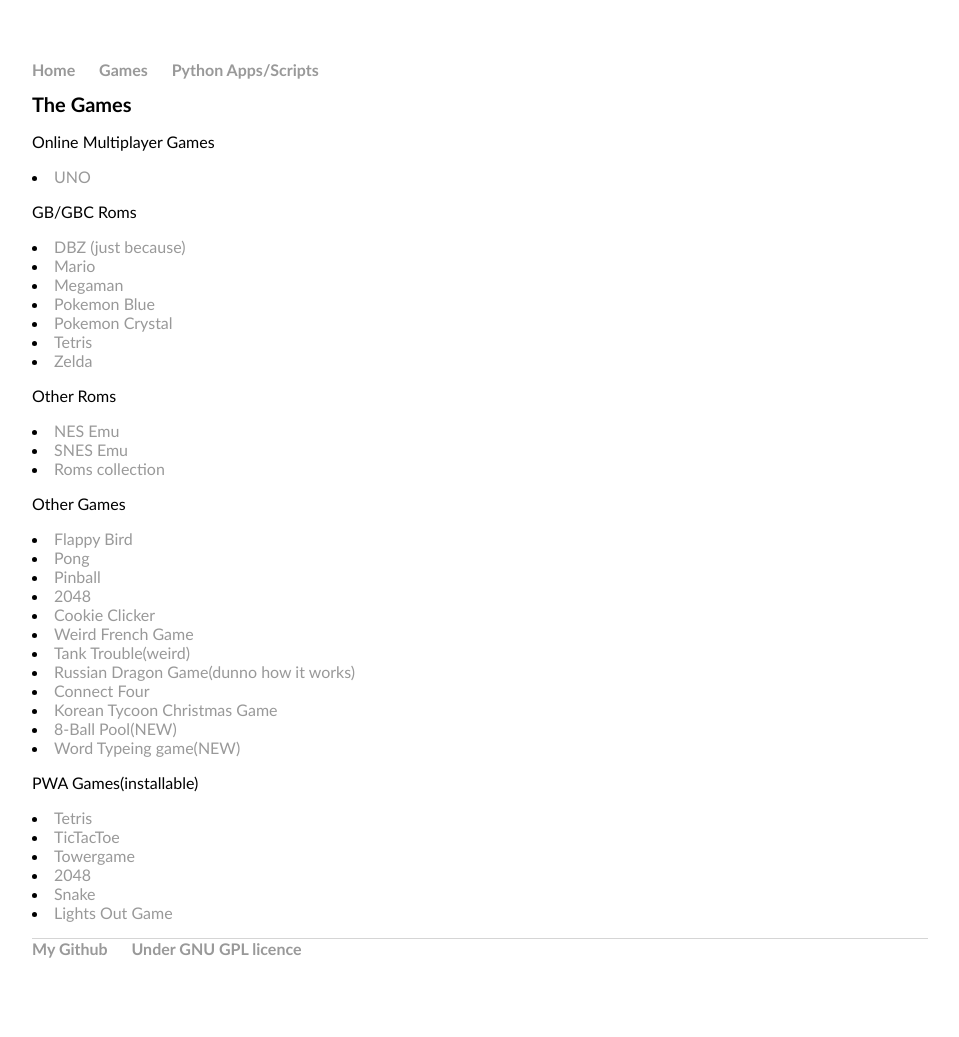
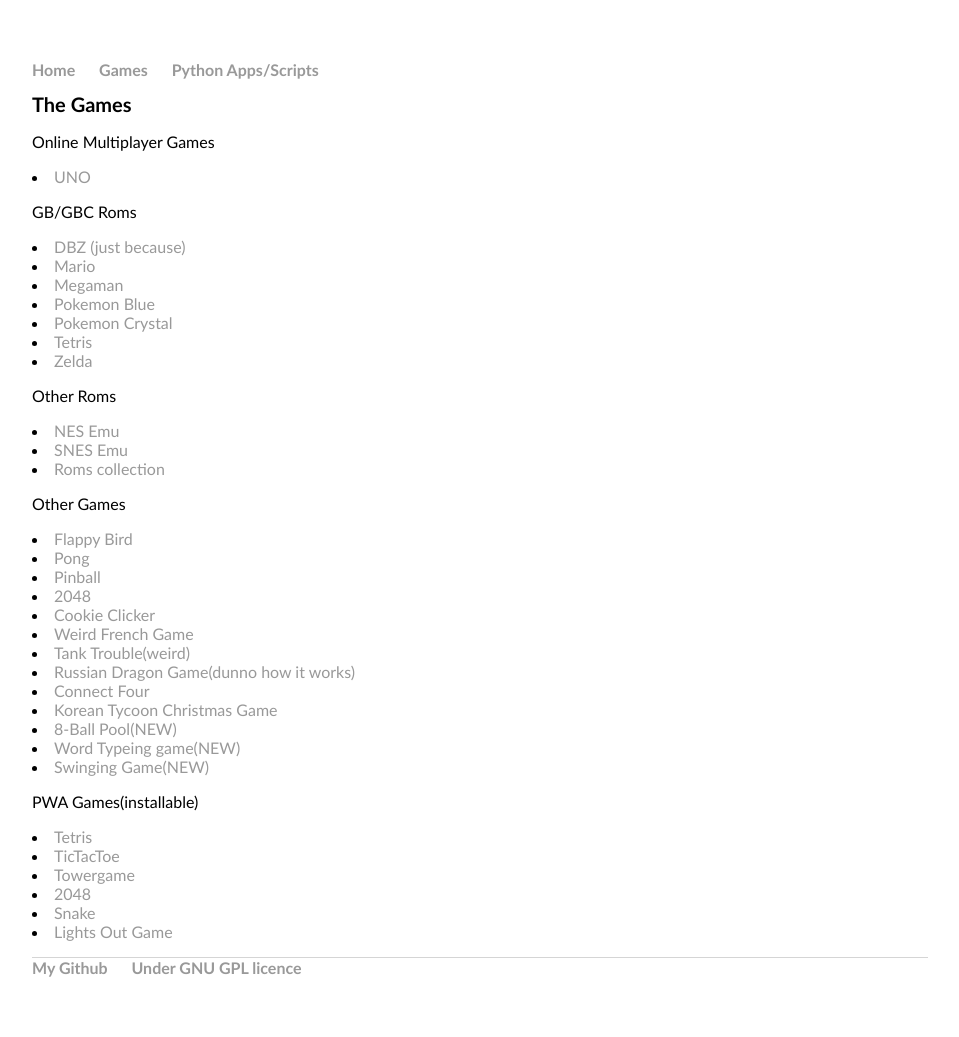
Before and after one commit to hen6003/hen6003.github.io, a Jekyll site: the page built from games/index.html, in a window 1280 px wide. Shown: the whole page, without its empty margins (160-1119 px from the left). Built offline with Jekyll 4.4.1, drawn with Linux system fonts in a browser that asks for light colours.

Commit message:
Update index.html

```diff
--- a/games/index.html
+++ b/games/index.html
@@ -31,6 +31,7 @@
 	<li><a href="https://parksb.github.io/santa-inc/">Korean Tycoon Christmas Game</a></li>
 	<li><a href="https://jaks6.github.io/WebGL-Billiards/">8-Ball Pool(NEW)</a></li>
 	<li><a href="https://wordpluck.netlify.com/">Word Typeing game(NEW)</a></li>
+	<li><a href="https://christophmark.github.io/pendulum/pendulum/index.html">Swinging Game(NEW)</a></li>
 	<p>PWA Games(installable)</p>
 	<li><a href="https://ytiurin.github.io/tetris/index.html">Tetris</a></li>
 	<li><a href="https://tmaiadev-tictactoe.netlify.com/">TicTacToe</a></li>
```
